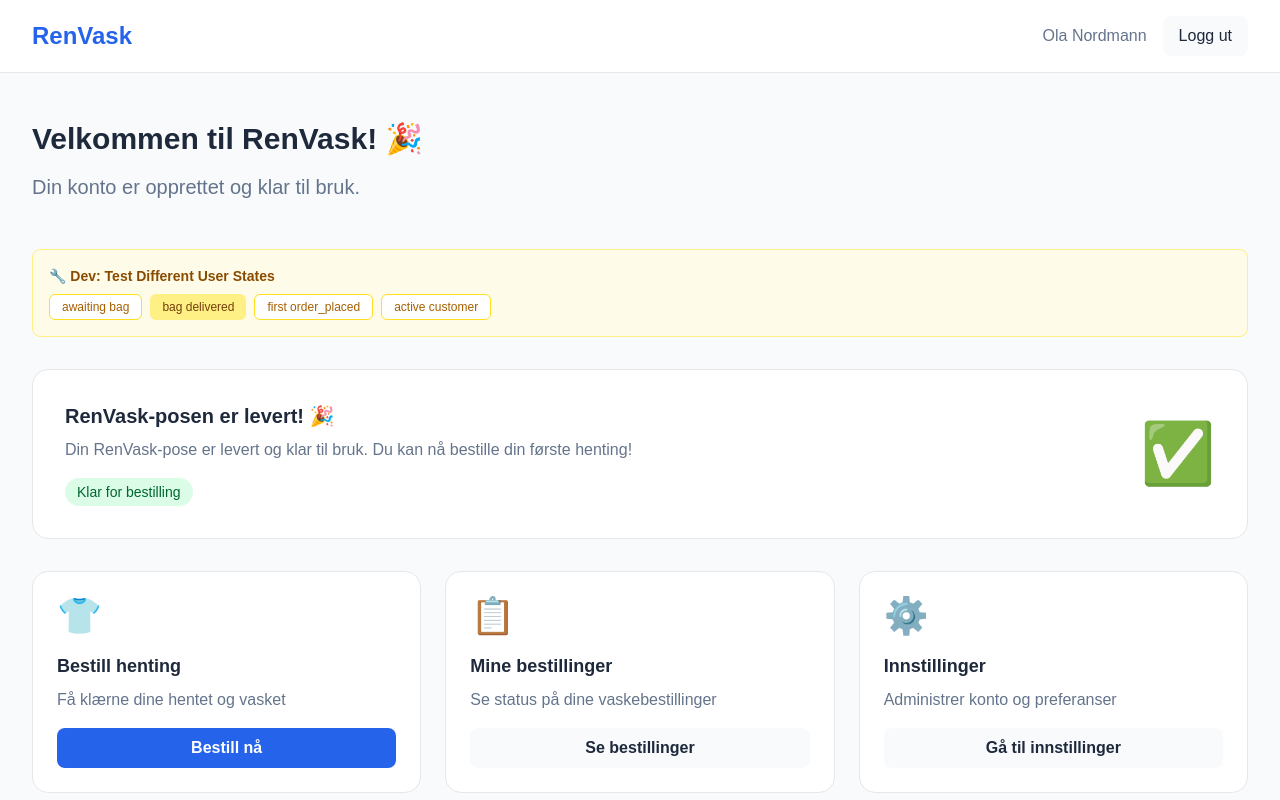
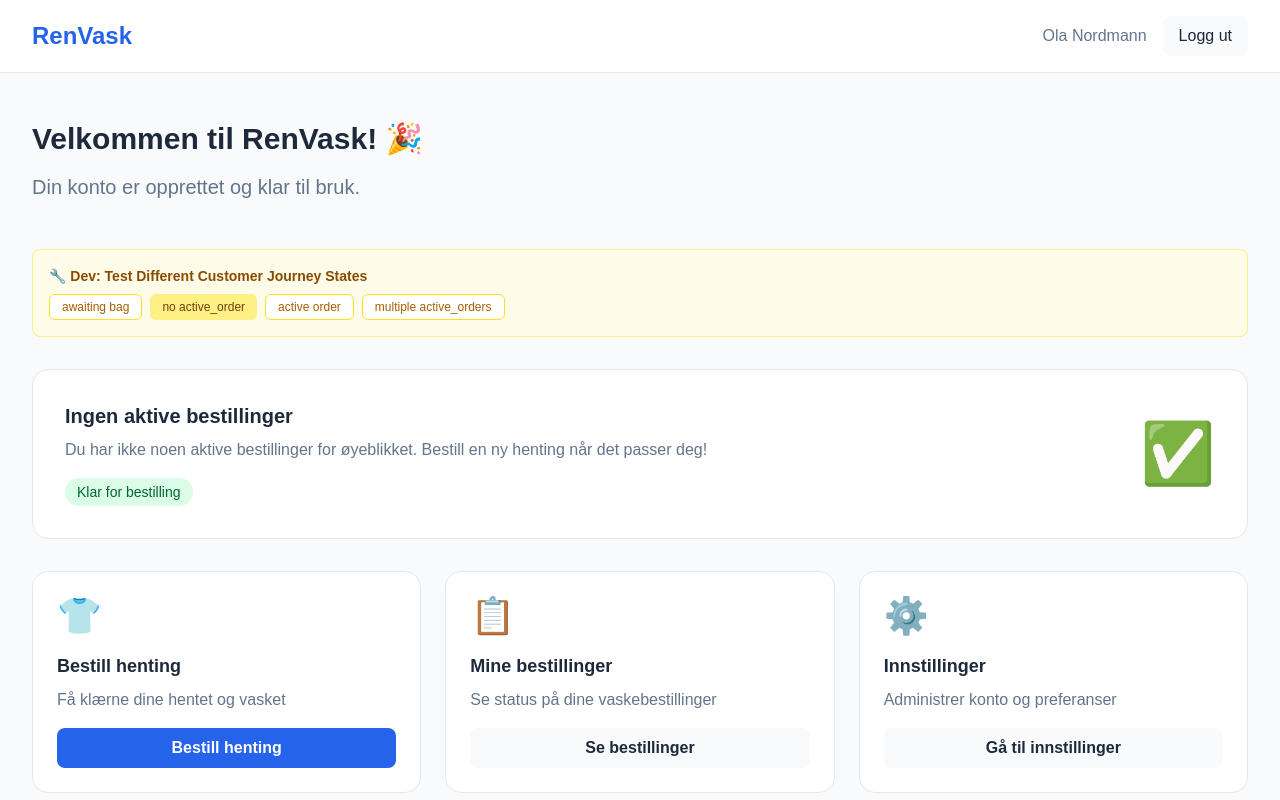
Before and after one commit to project-laundry/laundry-platform-app, a Next.js app: page /dashboard in a window 1280 px wide. Shown: the top 800 px of the page. Built offline with nearby package versions, Linux system fonts and the light colour scheme.

Commit message:
make mock state more clear

```diff
--- a/src/app/dashboard/page.tsx
+++ b/src/app/dashboard/page.tsx
@@ -3,7 +3,7 @@
 import { useState } from 'react';
 import Link from 'next/link';
 
-type UserStatus = 'awaiting_bag' | 'bag_delivered' | 'first_order_placed' | 'active_customer';
+type CustomerJourneyState = 'awaiting_bag' | 'no_active_order' | 'active_order' | 'multiple_active_orders';
 
 interface StatusConfig {
   title: string;
@@ -21,7 +21,7 @@ interface StatusConfig {
   };
 }
 
-const statusConfigs: Record<UserStatus, StatusConfig> = {
+const journeyStateConfigs: Record<CustomerJourneyState, StatusConfig> = {
   awaiting_bag: {
     title: 'Venter på poseleveranse',
     description: 'Vi sender deg en RenVask-pose i løpet av 3-5 virkedager. Du kan bestille henting når posen er levert og aktivert.',
@@ -36,26 +36,26 @@ const statusConfigs: Record<UserStatus, StatusConfig> = {
       className: 'w-full bg-gray-200 text-gray-400 font-semibold py-2 rounded-lg cursor-not-allowed'
     }
   },
-  bag_delivered: {
-    title: 'RenVask-posen er levert! 🎉',
-    description: 'Din RenVask-pose er levert og klar til bruk. Du kan nå bestille din første henting!',
+  no_active_order: {
+    title: 'Ingen aktive bestillinger',
+    description: 'Du har ikke noen aktive bestillinger for øyeblikket. Bestill en ny henting når det passer deg!',
     badge: {
       text: 'Klar for bestilling',
       className: 'bg-green-100 text-green-800'
     },
     icon: '✅',
     orderButton: {
-      text: 'Bestill nå',
+      text: 'Bestill henting',
       href: '/orders/new',
       disabled: false,
       className: 'block w-full bg-nordic-blue text-white text-center font-semibold py-2 rounded-lg hover:bg-blue-600 transition-colors'
     }
   },
-  first_order_placed: {
-    title: 'Din første bestilling er på vei!',
-    description: 'Vi har mottatt din første bestilling. Du vil få varsling når renseren er på vei for henting.',
+  active_order: {
+    title: 'Du har en aktiv bestilling!',
+    description: 'Din bestilling er i prosess. Du vil få varsling når renseren er på vei for henting og levering.',
     badge: {
-      text: 'Første bestilling aktiv',
+      text: 'Bestilling aktiv',
       className: 'bg-blue-100 text-blue-800'
     },
     icon: '🚚',
@@ -66,16 +66,16 @@ const statusConfigs: Record<UserStatus, StatusConfig> = {
       className: 'block w-full bg-nordic-blue text-white text-center font-semibold py-2 rounded-lg hover:bg-blue-600 transition-colors'
     }
   },
-  active_customer: {
-    title: 'Velkommen tilbake!',
-    description: 'Du har brukt RenVask før. Bestill en ny henting når det passer deg.',
+  multiple_active_orders: {
+    title: 'Du har flere aktive bestillinger!',
+    description: 'Du har flere bestillinger i prosess. Se oversikten nedenfor for å følge med på statusen til hver bestilling.',
     badge: {
-      text: 'Aktiv kunde',
-      className: 'bg-success-green/20 text-success-green'
+      text: 'Flere bestillinger aktive',
+      className: 'bg-purple-100 text-purple-800'
     },
-    icon: '⭐',
+    icon: '📦',
     orderButton: {
-      text: 'Bestill henting',
+      text: 'Bestill ny henting',
       href: '/orders/new',
       disabled: false,
       className: 'block w-full bg-nordic-blue text-white text-center font-semibold py-2 rounded-lg hover:bg-blue-600 transition-colors'
@@ -85,9 +85,9 @@ const statusConfigs: Record<UserStatus, StatusConfig> = {
 
 export default function DashboardPage() {
   // You can easily change this state to test different user journeys
-  const [userStatus, setUserStatus] = useState<UserStatus>('bag_delivered');
+  const [currentJourneyState, setCurrentJourneyState] = useState<CustomerJourneyState>('no_active_order');
 
-  const currentConfig = statusConfigs[userStatus];
+  const currentConfig = journeyStateConfigs[currentJourneyState];
 
   return (
     <div className="min-h-screen bg-soft-gray">
@@ -121,19 +121,19 @@ export default function DashboardPage() {
 
         {/* State Toggle for Development (remove in production) */}
         <div className="bg-yellow-50 border border-yellow-200 rounded-lg p-4 mb-8">
-          <h4 className="text-sm font-semibold text-yellow-800 mb-2">🔧 Dev: Test Different User States</h4>
+          <h4 className="text-sm font-semibold text-yellow-800 mb-2">🔧 Dev: Test Different Customer Journey States</h4>
           <div className="flex flex-wrap gap-2">
-            {Object.keys(statusConfigs).map((status) => (
+            {Object.keys(journeyStateConfigs).map((state) => (
               <button
-                key={status}
-                onClick={() => setUserStatus(status as UserStatus)}
+                key={state}
+                onClick={() => setCurrentJourneyState(state as CustomerJourneyState)}
                 className={`px-3 py-1 text-xs rounded-md font-medium ${
-                  userStatus === status
+                  currentJourneyState === state
                     ? 'bg-yellow-200 text-yellow-900'
                     : 'bg-white text-yellow-700 border border-yellow-300'
                 }`}
               >
-                {status.replace('_', ' ')}
+                {state.replace('_', ' ')}
               </button>
             ))}
           </div>
```
Also changed, not shown: 1 other file (tests, documents, lock files or other folders).
